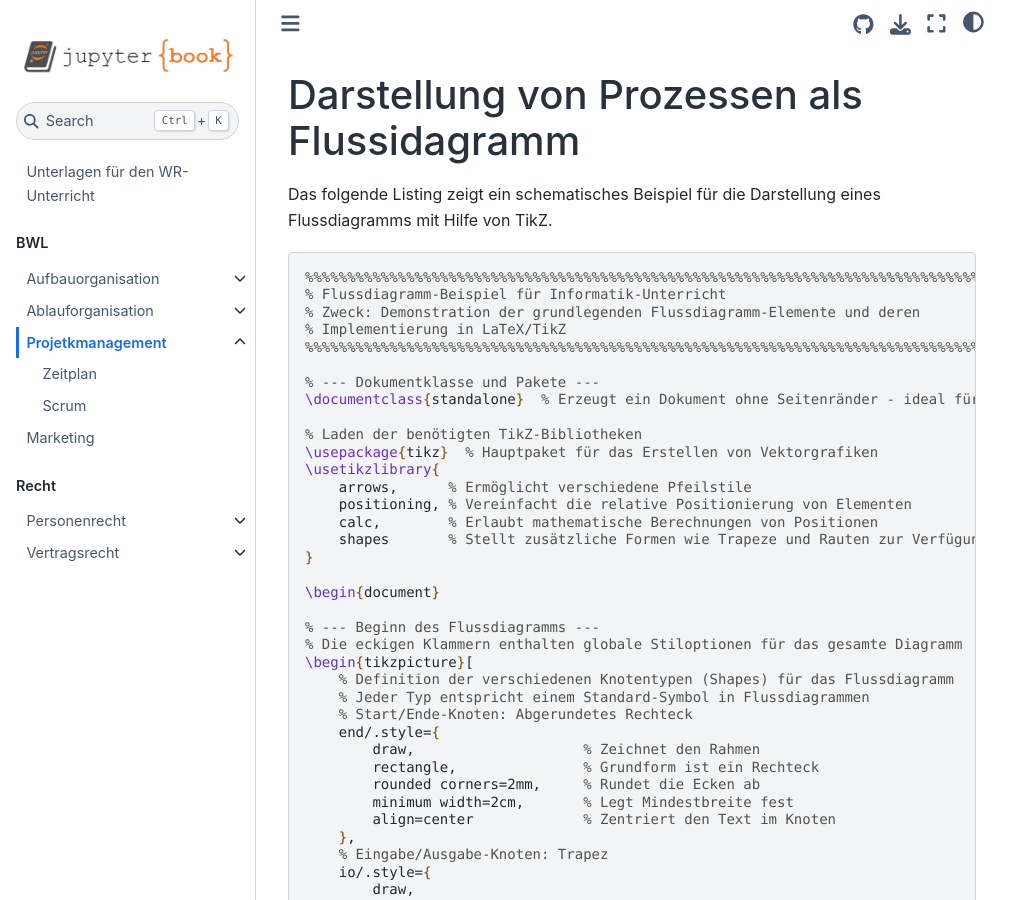
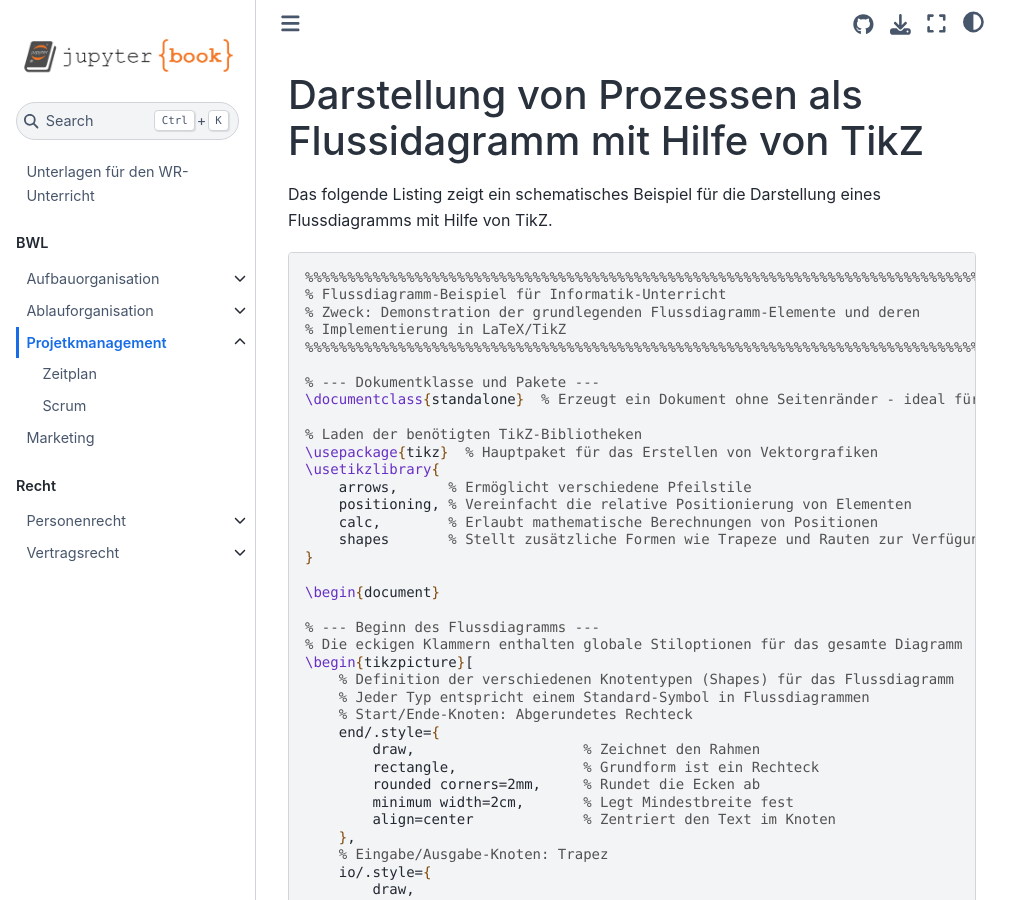
Before and after one commit to SkriptenMk/WR_I_24-27, a Jupyter Book: the page built from docs/organisation/250403/prozesse.md, in a window 1280 px wide and 900 px high. Shown: the whole window, without its empty margins (0-1031 px from the left). Built offline with Jupyter Book 1.0.4 settings and Sphinx 7.4.7 and the Sphinx Book theme 1.1.4, drawn with Linux system fonts in a browser that asks for light colours.

Commit message:
Passe den Titel an

```diff
--- a/docs/organisation/250403/prozesse.md
+++ b/docs/organisation/250403/prozesse.md
@@ -1,4 +1,4 @@
-# Darstellung von Prozessen als Flussidagramm
+# Darstellung von Prozessen als Flussidagramm mit Hilfe von TikZ
 
 Das folgende Listing zeigt ein schematisches Beispiel für die Darstellung eines
 Flussdiagramms mit Hilfe von TikZ.
```
